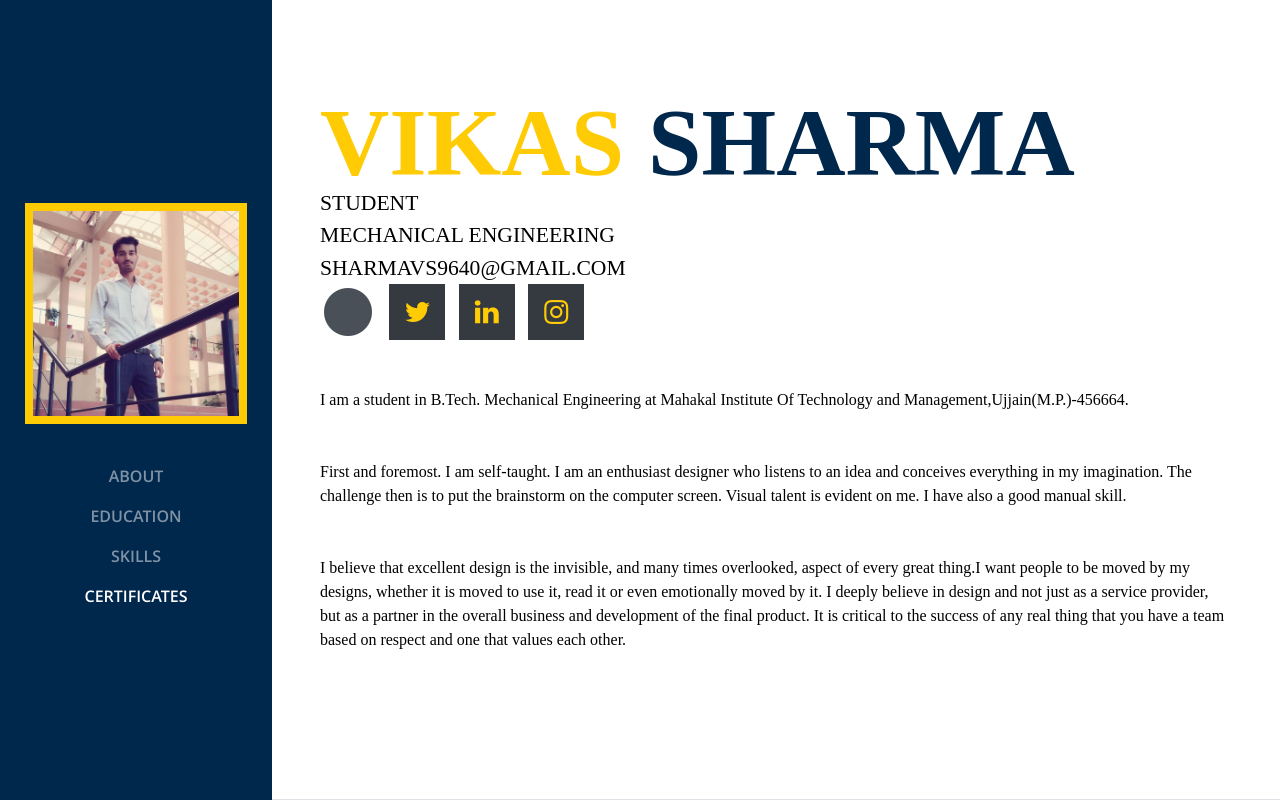
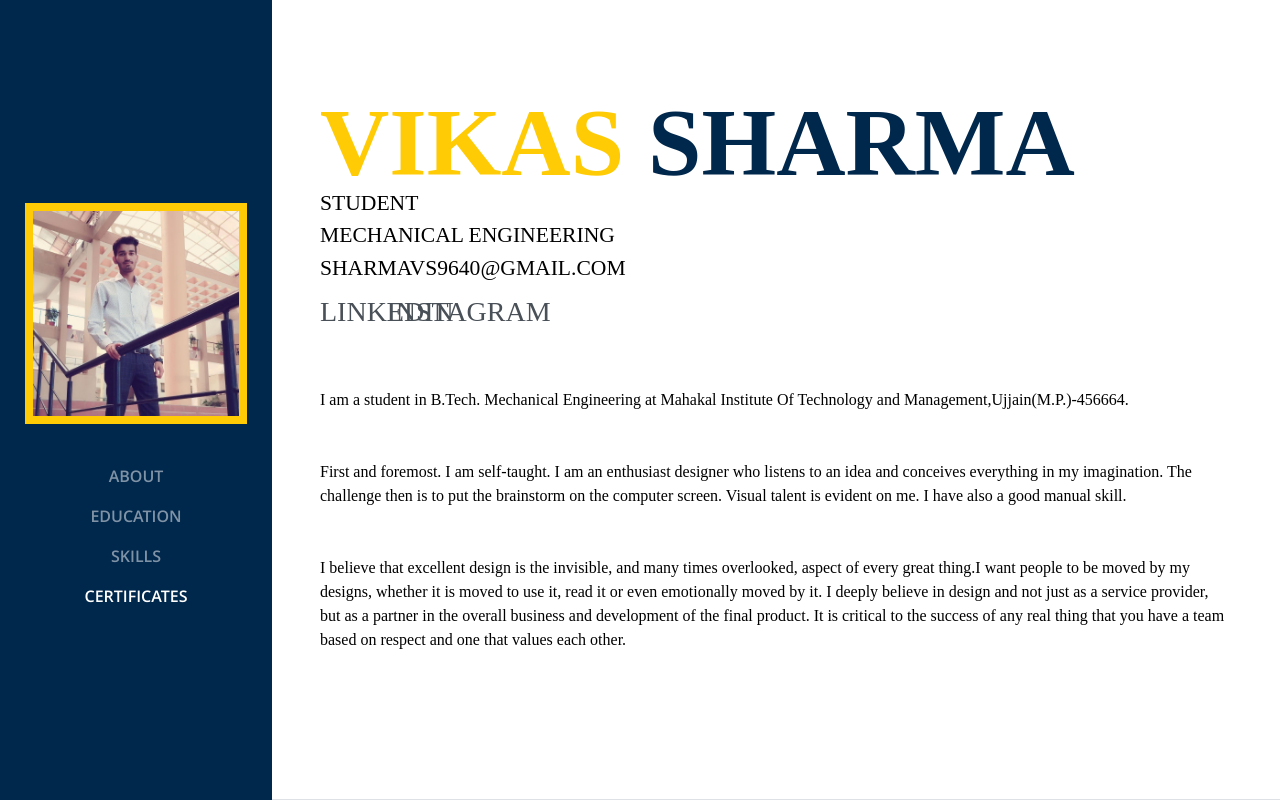
Before and after one commit to sharmagkabeta/resume.github.io, a plain HTML site: page index.html in a window 1280 px wide. Shown: the top 800 px of the page. Drawn offline with nearby package versions, Linux system fonts and the light colour scheme; a web font is replaced by a local one.

Commit message:
Update index.html

```diff
--- a/index.html
+++ b/index.html
@@ -12,7 +12,7 @@
     <link rel="stylesheet" href="https://stackpath.bootstrapcdn.com/bootstrap/4.5.2/css/bootstrap.min.css" integrity="sha384-JcKb8q3iqJ61gNV9KGb8thSsNjpSL0n8PARn9HuZOnIxN0hoP+VmmDGMN5t9UJ0Z" crossorigin="anonymous">
 
     <!-- Bootstrap core CSS -->
-    <link href="vendor/bootstrap/css/bootstrap.min.css" rel="stylesheet">
+    <link href="vendor/bootstrap/css/bootstrapmin.css" rel="stylesheet">
 
     <!-- Custom fonts for this template -->
     <link href="css/saira.css" rel="stylesheet">
@@ -67,35 +67,19 @@
           Mechanical Engineering<br/>
           sharmavs9640@gmail.com
           <ul class="list-inline list-social-icons mb-0">
-            <li class="list-inline-item">
-              <a href="mailto:sharmavs9640@gmail.com" target="_blank" aria-label="Email">
-                <span class="fa-stack fa-lg">
-                  <i class="fa fa-circle fa-stack-2x"></i>
-                  <i class="fa fa-Email fa-stack-1x fa-inverse"></i>
-                </span>
-              </a>
-            </li>
-            <li class="list-inline-item">
-              <a href="https://twitter.com/SharmaGkabeta18" target="_blank" aria-label="Twitter">
-                <span class="fa-stack fa-lg">
-                  <i class="fa fa-circle fa-stack-2x"></i>
-                  <i class="fa fa-twitter fa-stack-1x fa-inverse"></i>
-                </span>
-              </a>
-            </li>
+
+
             <li class="list-inline-item">
               <a href="https://www.linkedin.com/in/vikas-sharma-828286184" target="_blank" aria-label="LinkedIn">
                 <span class="fa-stack fa-lg">
-                  <i class="fa fa-circle fa-stack-2x"></i>
-                  <i class="fa fa-linkedin fa-stack-1x fa-inverse"></i>
+                  Linkedin
                 </span>
               </a>
             </li>
             <li class="list-inline-item">
               <a href="https://instagram.com/_sharmaji_ka_beta_vikas" target="_blank" aria-label="Instagram">
                 <span class="fa-stack fa-lg">
-                  <i class="fa fa-circle fa-stack-2x"></i>
-                  <i class="fa fa-instagram fa-stack-1x fa-inverse"></i>
+                 Instagram
                 </span>
               </a>
             </li>
```
